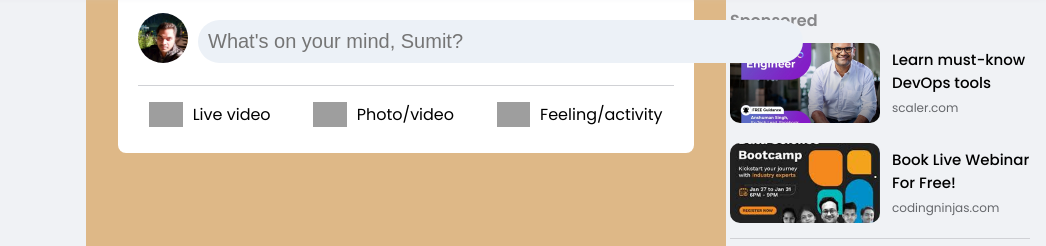
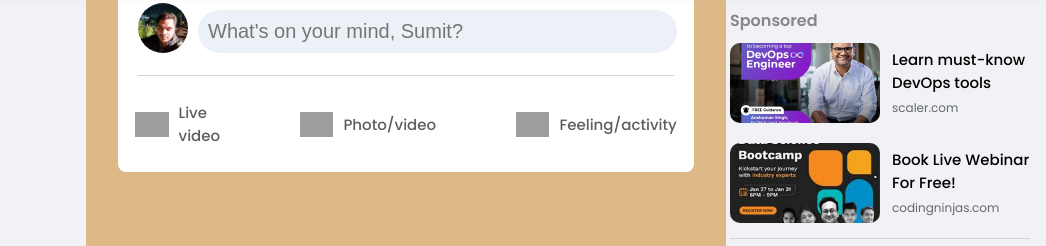
Before and after one commit to code-craftsman-skp/Front-End-Cloning, a plain HTML site: page Facebook-clone/index.html in a window 1280 px wide. Shown: the part 69-315 px from the top of the page, 234-1280 px from the left. Drawn offline with Linux system fonts and the light colour scheme; grey boxes are pictures that could not be loaded.

Commit message:
The UI design of the Upload section is complete.

```diff
--- a/Facebook-clone/index.html
+++ b/Facebook-clone/index.html
@@ -492,7 +492,7 @@
         <div>
           <img class="profile-picture" src="./icons/profile.jpg" alt="Profile picture.">
         </div>
-        <div>
+        <div class="input-box">
           <input type="text" placeholder="What's on your mind, Sumit?">
         </div>
       </div>
--- a/Facebook-clone/main.css
+++ b/Facebook-clone/main.css
@@ -7,7 +7,6 @@
   right: 25%;
   bottom: 0;
   left: 25%;
-  /* padding: 0 32px; */
 }
 
 #main .section{
@@ -18,6 +17,7 @@
   background-color: #FFFFFF;
   border-radius: 8px;
   padding: 10px;
+  padding-top: 0;
 }
 
 #upload .first-part{
@@ -26,18 +26,39 @@
   padding: 10px;
 }
 
+#upload .profile-picture{
+  height: 50px;
+  width: 50px;
+  border-radius: 50%;
+  object-fit: cover;
+  margin-right: 10px;
+  cursor: pointer;
+}
+
+#upload .input-box{
+  flex: 1;
+  padding-right: 17px;
+}
+
 #upload input{
   padding: 10px;
-  width: 585px;
+  width: 100%;
   border-radius: 50px;
   border: none;
   background-color: #ecf1f7;
   font-size: 20px;
+  cursor: pointer;
+}
+
+#upload input:hover{
+  background-color: #d8e0e3;
 }
 
 #upload .second-part{
   display: flex;
-  justify-content: space-around;
+  justify-content: center;
+  padding: 10px;
+  padding-bottom: 0;
 }
 
 #upload #video,
@@ -45,6 +66,12 @@
 #upload #feelings{
   display: flex;
   align-items: center;
+  color: #5e5e5f;
+  font-size: 15px;
+  font-weight: 500;
+  cursor: pointer;
+  padding: 0 40px;
+  border-radius: 10px;
 }
 
 #upload .second-part .upload-icon{
@@ -52,10 +79,8 @@
   margin-right: 10px;
 }
 
-#upload .profile-picture{
-  height: 50px;
-  width: 50px;
-  border-radius: 50%;
-  object-fit: cover;
-  margin-right: 10px;
+#upload #video:hover,
+#upload #photo:hover,
+#upload #feelings:hover{
+  background-color: #F2F2F2;
 }
```
